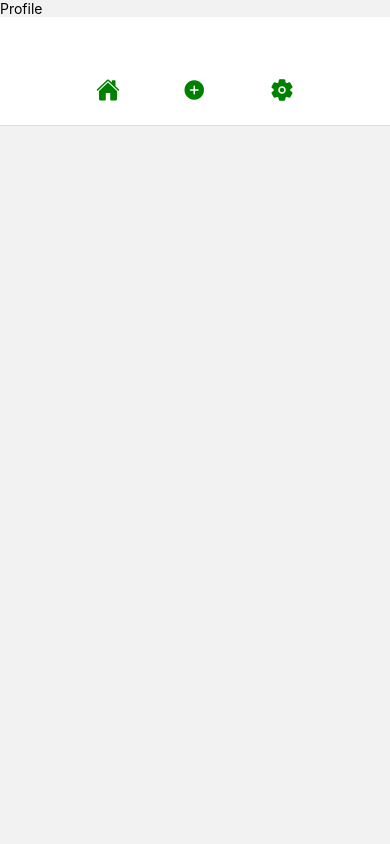
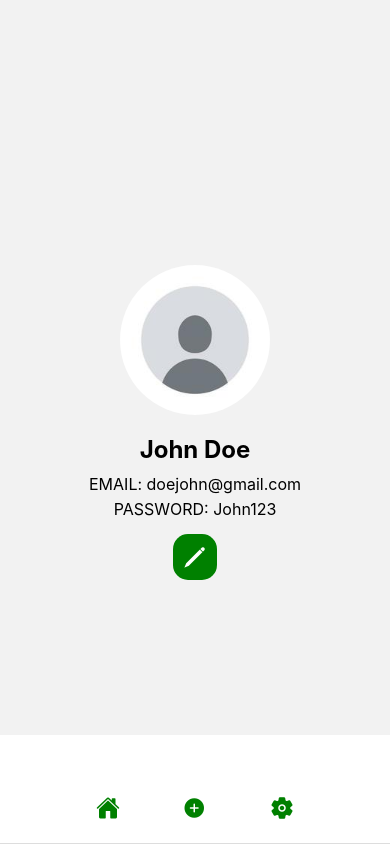
Before and after one commit to Billy3Joe/healthy-recipes-app, a React Native app: screen /Profile in a window 390 px wide. Built offline with nearby package versions, Linux system fonts and the light colour scheme.

Commit message:
Add modal profile and publications pages ok

```diff
--- a/App.js
+++ b/App.js
@@ -3,6 +3,7 @@ import { StyleSheet, Text, View } from 'react-native';
 import { NavigationContainer } from "@react-navigation/native";
 import { createNativeStackNavigator } from "@react-navigation/native-stack";
 import Home from "./pages/Home";
+import PostsUser from "./pages/PostsUser";
 import Profile from "./pages/Profile";
 import Posts from "./pages/CreatePost";
 import SignIn from "./pages/Login";
@@ -33,6 +34,7 @@ export default function App() {
               />
               <Stack.Screen name="CreatePost" component={Posts} />
               <Stack.Screen name="Profile" component={Profile} />
+              <Stack.Screen name="PostsUser" component={PostsUser} />
            </Stack.Navigator>
        </NavigationContainer>
       /*<View style={styles.container}>
--- a/components/BottomBar.js
+++ b/components/BottomBar.js
@@ -19,6 +19,10 @@ function BottomBar(props) {
 
   const handleProfile = () => {
     navigation.navigate("Profile");
+  };
+
+  const handlePostsUser = () => {
+    navigation.navigate("Posts-user");
   };
 
   const handleSettings = () => {
@@ -71,7 +75,7 @@ function BottomBar(props) {
               <Ionicons name="person" size={24} color="green" />
               <Text style={styles.modalItemText}>Informations profile</Text>
             </TouchableOpacity>
-            <TouchableOpacity style={styles.modalItem} onPress={() => navigation.navigate('Home')}>
+            <TouchableOpacity style={styles.modalItem} onPress={() => navigation.navigate('PostsUser')}>
               <Ionicons name="newspaper-outline" size={24} color="green" />
               <Text style={styles.modalItemText}>Mes publications</Text>
             </TouchableOpacity>
--- a/pages/CreatePost.js
+++ b/pages/CreatePost.js
@@ -3,7 +3,6 @@ import { View, TextInput, TouchableOpacity, Text, Image, StyleSheet } from 'reac
 import BottomBar from '../components/BottomBar';
 
 const CreatePost = () => {
-  const [date, setDate] = useState('');
   const [image, setImage] = useState('');
   const [title, setTitle] = useState('');
   const [description, setDescription] = useState('');
@@ -14,7 +13,6 @@ const CreatePost = () => {
     // par exemple, envoyez les données au serveur ou ajoutez-les à une liste de posts
 
     // Réinitialisez les valeurs après l'ajout du post
-    setDate('');
     setImage('');
     setTitle('');
     setDescription('');
@@ -30,12 +28,6 @@ const CreatePost = () => {
       <View style={styles.formContainer}>
         <TextInput
           style={styles.input}
-          placeholder="Date"
-          value={date}
-          onChangeText={text => setDate(text)}
-        />
-        <TextInput
-          style={styles.input}
           placeholder="URL de l'image"
           value={image}
           onChangeText={text => setImage(text)}
@@ -48,11 +40,11 @@ const CreatePost = () => {
           onChangeText={text => setTitle(text)}
         />
         <TextInput
-          style={styles.input}
+          style={[styles.input, styles.descriptionInput]}
           placeholder="Description"
           multiline
           value={description}
-          onChangeText={text => setDescription(text)}
+          onChangeText={(text) => setDescription(text)}
         />
         <TouchableOpacity style={styles.addButton} onPress={handleAddPost}>
           <Text style={styles.buttonText}>Créer le post</Text>
@@ -67,6 +59,7 @@ const styles = StyleSheet.create({
   container: {
     flex: 1,
     flexDirection: 'column',
+    paddingTop:180,
   },
   navbar: {
     backgroundColor: '#f5f5f5',
@@ -91,6 +84,9 @@ const styles = StyleSheet.create({
     padding: 10,
     marginBottom: 10,
   },
+  descriptionInput: {
+    height: 150,
+  },
   image: {
     width: '100%',
     height: 200,
--- /dev/null
+++ b/pages/PostsUser.js
@@ -0,0 +1,209 @@
+import React, { useState } from 'react';
+import { View, Text, Image, StyleSheet, TouchableOpacity, TextInput, ScrollView, SafeAreaView } from 'react-native';
+import { Ionicons } from '@expo/vector-icons';
+import BottomBar from "../components/BottomBar";
+
+const PostsUser = () => {
+  const [posts, setPosts] = useState([
+    {
+      id: 1,
+      user: {
+        name: 'John Doe',
+        profileImage: require('../assets/img-profiles/avatar.jpg'),
+      },
+      showCommentInput: false,
+      comment: '',
+      likes: 0,
+      isLiked: false,
+      date: '19/05/2023',
+      title: 'Salade fraiche',
+      description: "Ce recette est de base américaine, contenant de nombreux vitamines, elle participe à l'épanouissement de l'organisme quand elle est constament consommé.",
+      image: require('../assets/images/recettes-saines-et-legeres.jpg'),
+    },
+
+  ]);
+
+  const handleCommentPress = (postId) => {
+    setPosts((prevPosts) =>
+      prevPosts.map((post) => {
+        if (post.id === postId) {
+          return { ...post, showCommentInput: !post.showCommentInput };
+        }
+        return post;
+      })
+    );
+  };
+
+  const handleCommentChange = (postId, text) => {
+    setPosts((prevPosts) =>
+      prevPosts.map((post) => {
+        if (post.id === postId) {
+          return { ...post, comment: text };
+        }
+        return post;
+      })
+    );
+  };
+
+  const handleCommentSubmit = (postId) => {
+    // Ajoutez ici la logique pour soumettre le commentaire à votre backend
+    console.log('Comment submitted for post', postId);
+    setPosts((prevPosts) =>
+      prevPosts.map((post) => {
+        if (post.id === postId) {
+          return { ...post, comment: '', showCommentInput: false };
+        }
+        return post;
+      })
+    );
+  };
+
+  const handleLikePress = (postId) => {
+    setPosts((prevPosts) =>
+      prevPosts.map((post) => {
+        if (post.id === postId) {
+          const updatedLikes = post.isLiked ? post.likes - 1 : post.likes + 1;
+          return { ...post, likes: updatedLikes, isLiked: !post.isLiked };
+        }
+        return post;
+      })
+    );
+  };
+
+  return (
+    <SafeAreaView style={styles.container}>
+      <ScrollView>
+        {posts.map((post) => (
+          <View style={styles.card} key={post.id}>
+            <View style={styles.userContainer}>
+              <Image source={post.user.profileImage} style={styles.profileImage} />
+              <Text style={styles.userName}>{post.user.name}</Text>
+            </View>
+            <Image source={post.image} style={styles.image} />
+            <View style={styles.content}>
+              <Text style={styles.date}>Publié le {post.date}</Text>
+              <Text style={styles.title}>{post.title}</Text>
+              <Text style={styles.description}>{post.description}</Text>
+              <View style={styles.iconsContainer}>
+                <TouchableOpacity onPress={() => handleCommentPress(post.id)}>
+                  <Ionicons name="chatbubble-outline" size={24} color="gray" style={styles.icon} />
+                </TouchableOpacity>
+
+                <TouchableOpacity onPress={() => handleLikePress(post.id)}>
+                  <Ionicons
+                    name={post.isLiked ? "heart" : "heart-outline"}
+                    size={24}
+                    color={post.isLiked ? "red" : "gray"}
+                    style={styles.icon}
+                  />
+                </TouchableOpacity>
+                <Text style={styles.likes}>{post.likes}</Text>
+                <Ionicons name="share-outline" size={24} color="gray" style={styles.icon} />
+              </View>
+              {post.showCommentInput && (
+                <View style={styles.commentContainer}>
+                  <TextInput
+                    style={styles.commentInput}
+                    placeholder="Ajouter un commentaire..."
+                    value={post.comment}
+                    onChangeText={(text) => handleCommentChange(post.id, text)}
+                  />
+                  <TouchableOpacity onPress={() => handleCommentSubmit(post.id)}>
+                    <Ionicons name="send" size={24} color="gray" style={styles.sendIcon} />
+                  </TouchableOpacity>
+                </View>
+              )}
+            </View>
+          </View>
+        ))}
+      </ScrollView>
+      <BottomBar namePage="Home" />
+    </SafeAreaView>
+  );
+};
+
+
+const styles = StyleSheet.create({
+  container: {
+    flex: 1,
+    backgroundColor: '#fff',
+  },
+  card: {
+    backgroundColor: '#fff',
+    borderRadius: 8,
+    margin: 16,
+    elevation: 2,
+  },
+  userContainer: {
+    flexDirection: 'row',
+    alignItems: 'center',
+    padding: 16,
+  },
+  profileImage: {
+    width: 40,
+    height: 40,
+    borderRadius: 20,
+    marginRight: 8,
+  },
+  userName: {
+    fontSize: 16,
+    fontWeight: 'bold',
+  },
+  image: {
+    width: '100%',
+    height: 200,
+    borderTopLeftRadius: 8,
+    borderTopRightRadius: 8,
+    marginBottom: 8,
+  },
+  content: {
+    padding: 16,
+  },
+  date: {
+    fontSize: 14,
+    color: '#888',
+    marginBottom: 4,
+  },
+  title: {
+    fontSize: 18,
+    fontWeight: 'bold',
+    marginBottom: 8,
+  },
+  description: {
+    fontSize: 16,
+    color: '#444',
+  },
+  iconsContainer: {
+    flexDirection: 'row',
+    alignItems: 'center',
+    marginTop: 8,
+  },
+  icon: {
+    marginRight: 12,
+  },
+  likes: {
+    fontSize: 16,
+    color: 'gray',
+    marginRight: 8,
+  },
+  commentContainer: {
+    flexDirection: 'row',
+    alignItems: 'center',
+    marginTop: 8,
+    borderWidth: 1,
+    borderColor: '#888',
+    borderRadius: 8,
+    paddingHorizontal: 8,
+  },
+  commentInput: {
+    flex: 1,
+    paddingVertical: 8,
+    fontSize: 16,
+    color: '#333',
+  },
+  sendIcon: {
+    marginLeft: 8,
+  },
+});
+
+export default PostsUser;
--- a/pages/Profile.js
+++ b/pages/Profile.js
@@ -1,14 +1,68 @@
 import React, { useState } from 'react';
 import { View, Text, Image, StyleSheet, TouchableOpacity, TextInput, ScrollView } from 'react-native';
+import { Ionicons } from '@expo/vector-icons';
 import BottomBar from "../components/BottomBar";
 
 export default function Profile() {
+  const [user, setUser] = useState({
+    name: "John Doe",
+    email: "doejohn@gmail.com",
+    password: "John123",
+    profileImage: require("../assets/img-profiles/avatar.jpg"),
+  });
+
   return (
-    <View>
-      <Text>Profile</Text>
-      <BottomBar namePage="Home" />
+    <View style={styles.container}>
+      <Image source={user.profileImage} style={styles.profileImage} />
+      <Text style={styles.name}>{user.name}</Text>
+      <Text style={styles.details}>EMAIL: {user.email}</Text>
+      <Text style={styles.details}>PASSWORD: {user.password}</Text>
+      <TouchableOpacity style={styles.editButton}>
+        <View style={styles.editButtonBackground}>
+          <Ionicons name="pencil" size={24} color="white" />
+        </View>
+      </TouchableOpacity>
+      <View style={styles.footer}>
+        <BottomBar namePage="Home" />
+      </View>
     </View>
-  )
+  );
 }
 
-const styles = StyleSheet.create({})
+const styles = StyleSheet.create({
+  container: {
+    flex: 1,
+    alignItems: 'center',
+    justifyContent: 'center',
+  },
+  profileImage: {
+    width: 150,
+    height: 150,
+    borderRadius: 75,
+    marginBottom: 20,
+  },
+  name: {
+    fontSize: 24,
+    fontWeight: 'bold',
+    marginBottom: 10,
+  },
+  details: {
+    fontSize: 16,
+    marginBottom: 5,
+  },
+  editButton: {
+    marginTop: 10,
+  },
+  editButtonBackground: {
+    backgroundColor: 'green',
+    borderRadius: 15,
+    padding: 10,
+  },
+  footer: {
+    position: 'absolute',
+    bottom: 0,
+    left: 0,
+    right: 0,
+    width: '100%',
+  },
+});
```
Also changed, not shown: pages/InitialPage.js (+6 -7 lines), pages/Login.js (+4 -3 lines), pages/Signup.js (+4 -3 lines).
